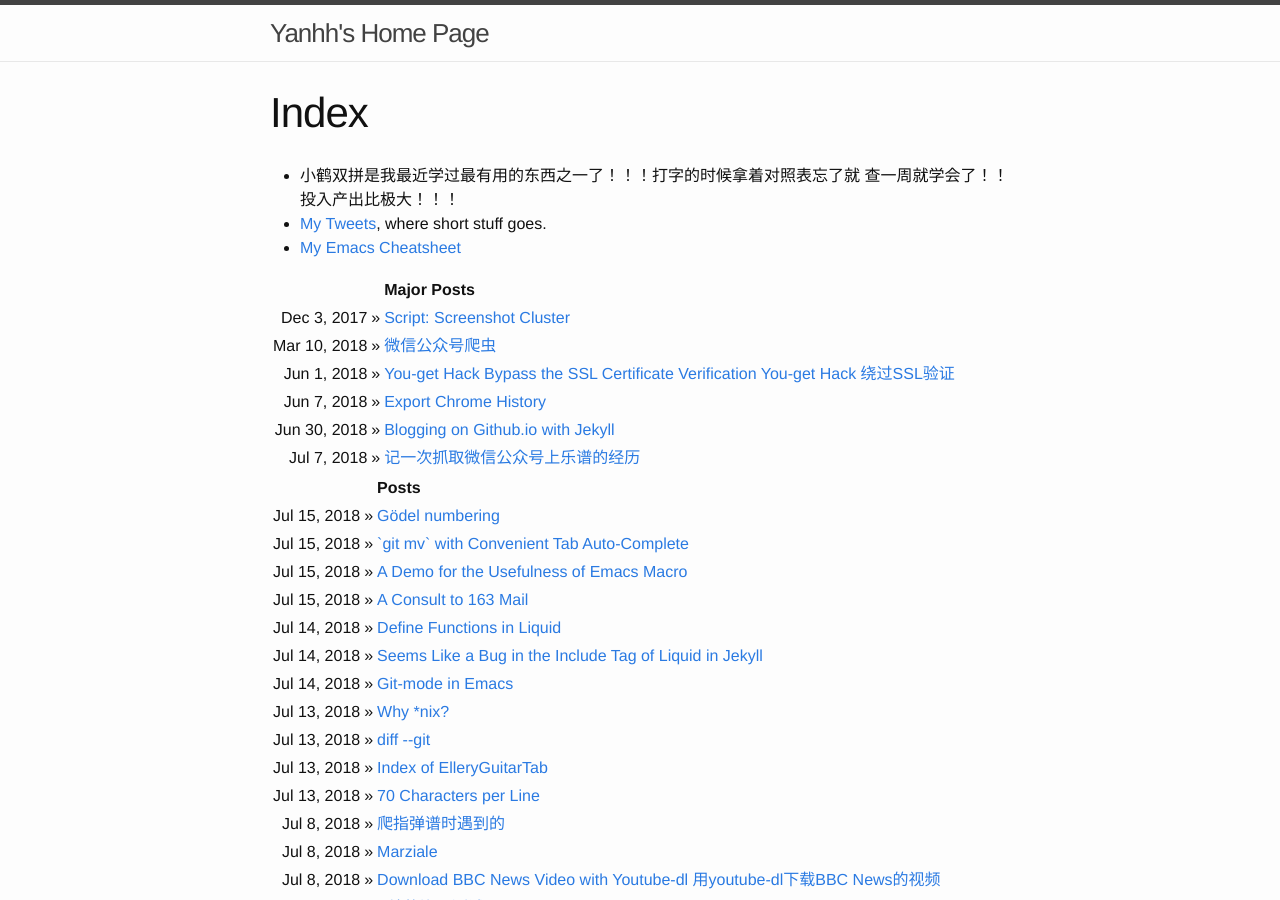
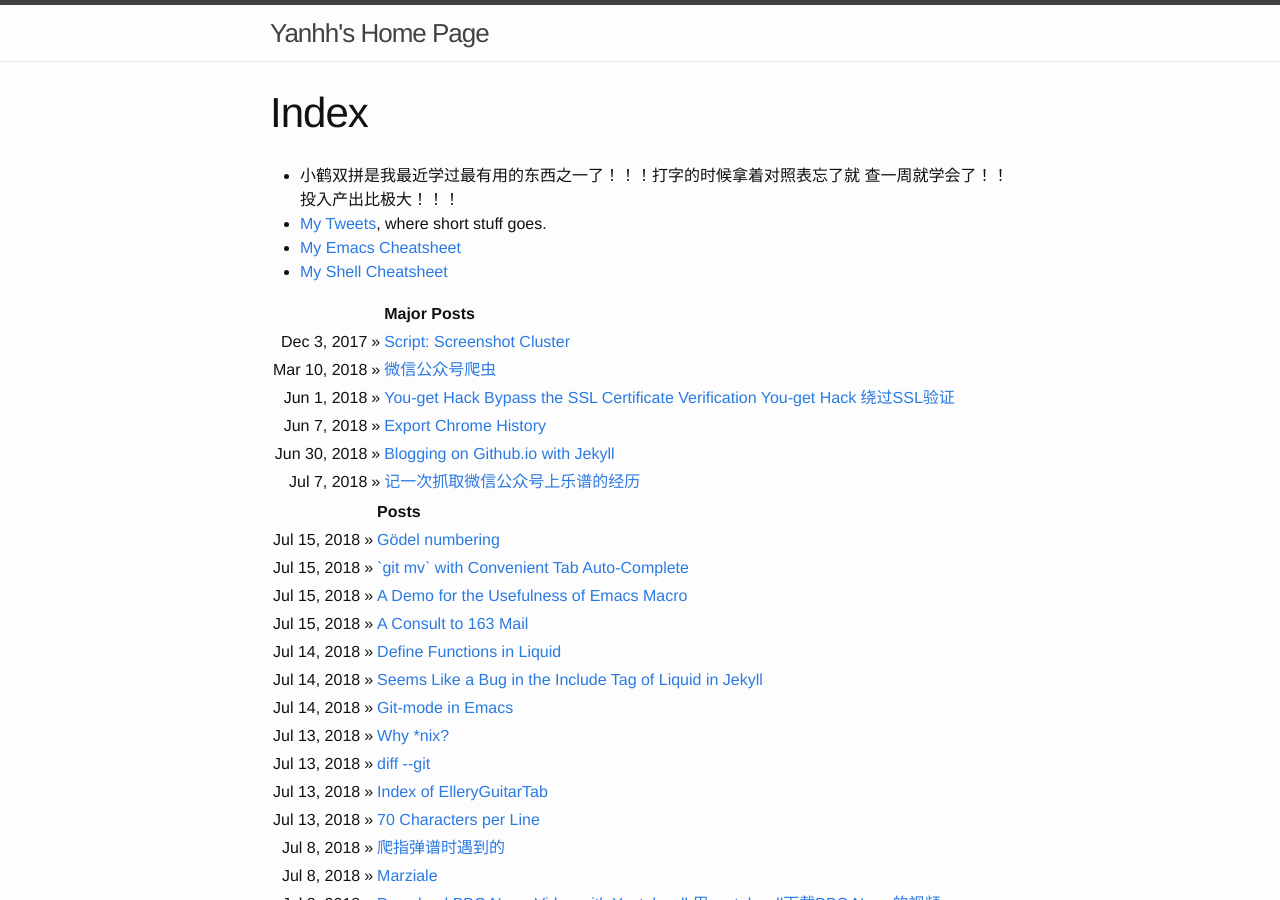
Before and after one commit to ggaarder7/yanhh0.github.io, a Jekyll site: the page built from index.md, in a window 1280 px wide and 900 px high. Built offline with Jekyll 4.4.1, drawn with Linux system fonts in a browser that asks for light colours.

Commit message:
*** empty log message ***

```diff
--- a/index.md
+++ b/index.md
@@ -7,6 +7,7 @@ layout: post
 查一周就学会了！！投入产出比极大！！！
 - [My Tweets]({% link blog/tweets.md %}), where short stuff goes.
 - [My Emacs Cheatsheet]({% link blog/emacs-cheatsheet.md %})
+- [My Shell Cheatsheet]({% link blog/shell-cheatsheet.md %})
 
 {% include index.html title='Major Posts' collection=site.majors %}
 {% include index.html title='Posts' collection=site.posts %}
```
